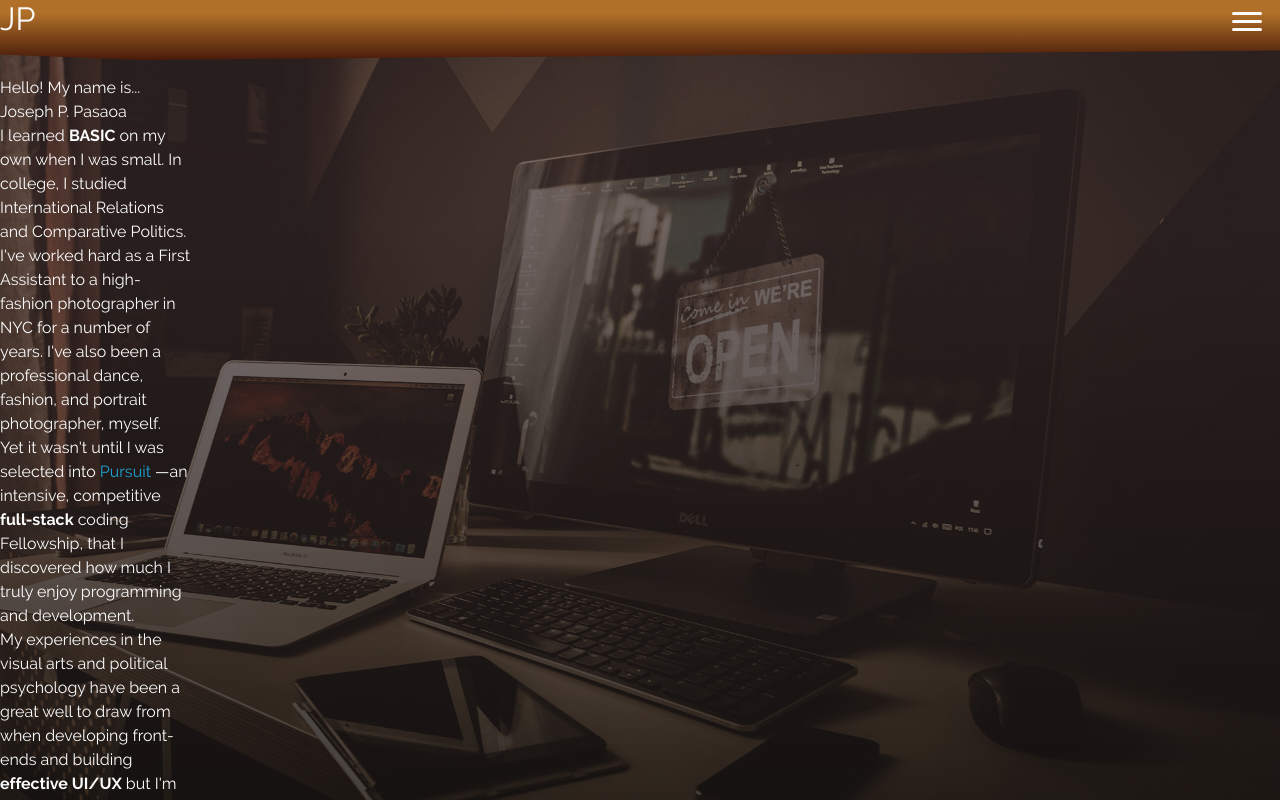
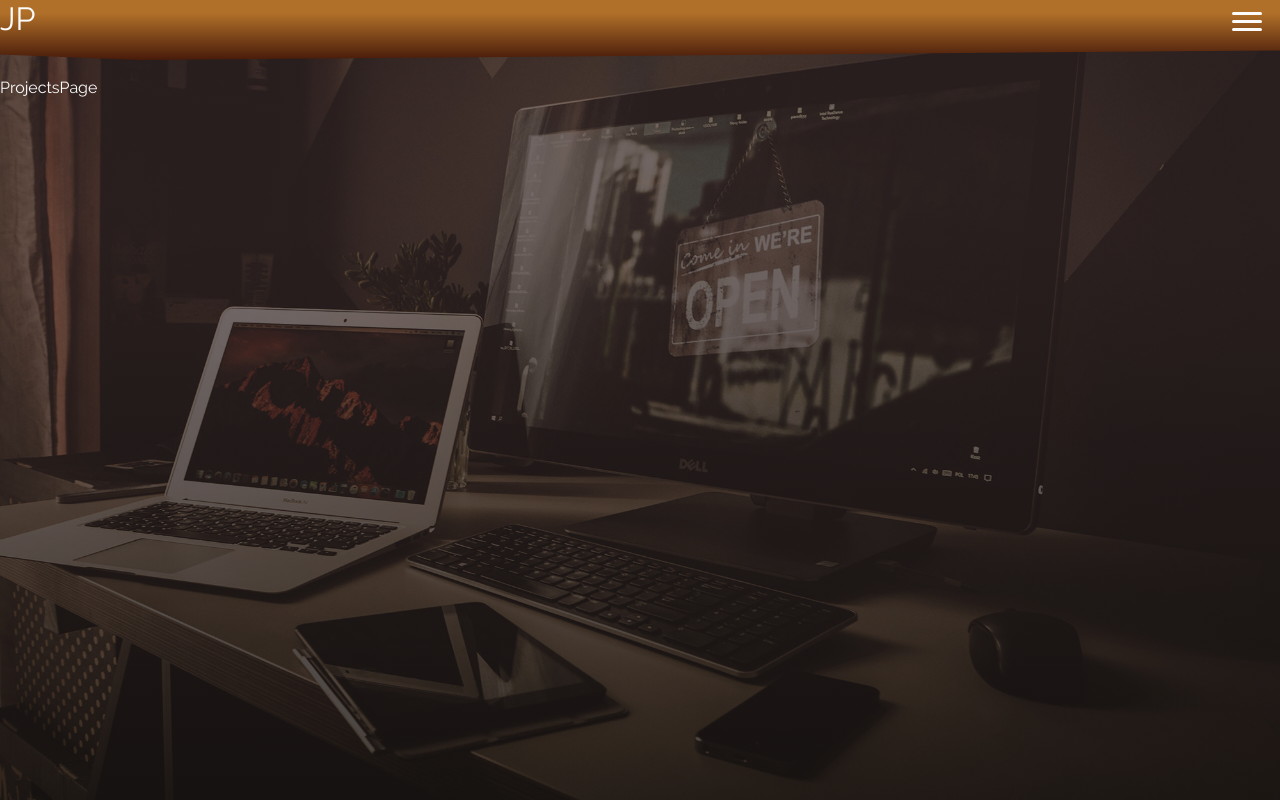
Before and after one commit to joseph-p-pasaoa/my-portfolio-site-v1-redraw--react-ts, a React (Create React App) app: page /projects in a window 1280 px wide. Shown: the top 800 px of the page. Built offline with nearby package versions, Linux system fonts and the light colour scheme.

Commit message:
init ProjectPage

```diff
--- a/src/Main.tsx
+++ b/src/Main.tsx
@@ -4,6 +4,7 @@ import { Switch, Route } from 'react-router-dom';
 import './Main.scss';
 import TopBar from './components/TopBar';
 import HomePage from './pages/HomePage';
+import ProjectsPage from './pages/ProjectsPage';
 
 
 export default function Main() {
@@ -12,10 +13,12 @@ export default function Main() {
          <figure className="background-dimmer"></figure>
 
          <div className="layout-base">
+            {/* ASIDE BARS (only one is "display: block" at any time) */}
             <TopBar />
 
+            {/* PAGE ROUTING */}
             <Switch>
-               {/* <Route path={`/projects`} component={ProjectsPage} /> */}
+               <Route path={`/projects`} component={ProjectsPage} />
                {/* <Route path={`/contactme`} component={ContactMePage} /> */}
                {/* <Route path={`/skills`} component={SkillsPage} /> */}
                {/* <Route path={`/blog`} component={BlogPage} /> */}
--- /dev/null
+++ b/src/pages/ProjectsPage.tsx
@@ -0,0 +1,11 @@
+import React from 'react'
+
+
+const ProjectsPage = () => {
+  return (
+    <>ProjectsPage</>
+  );
+}
+
+
+export default ProjectsPage;
```
